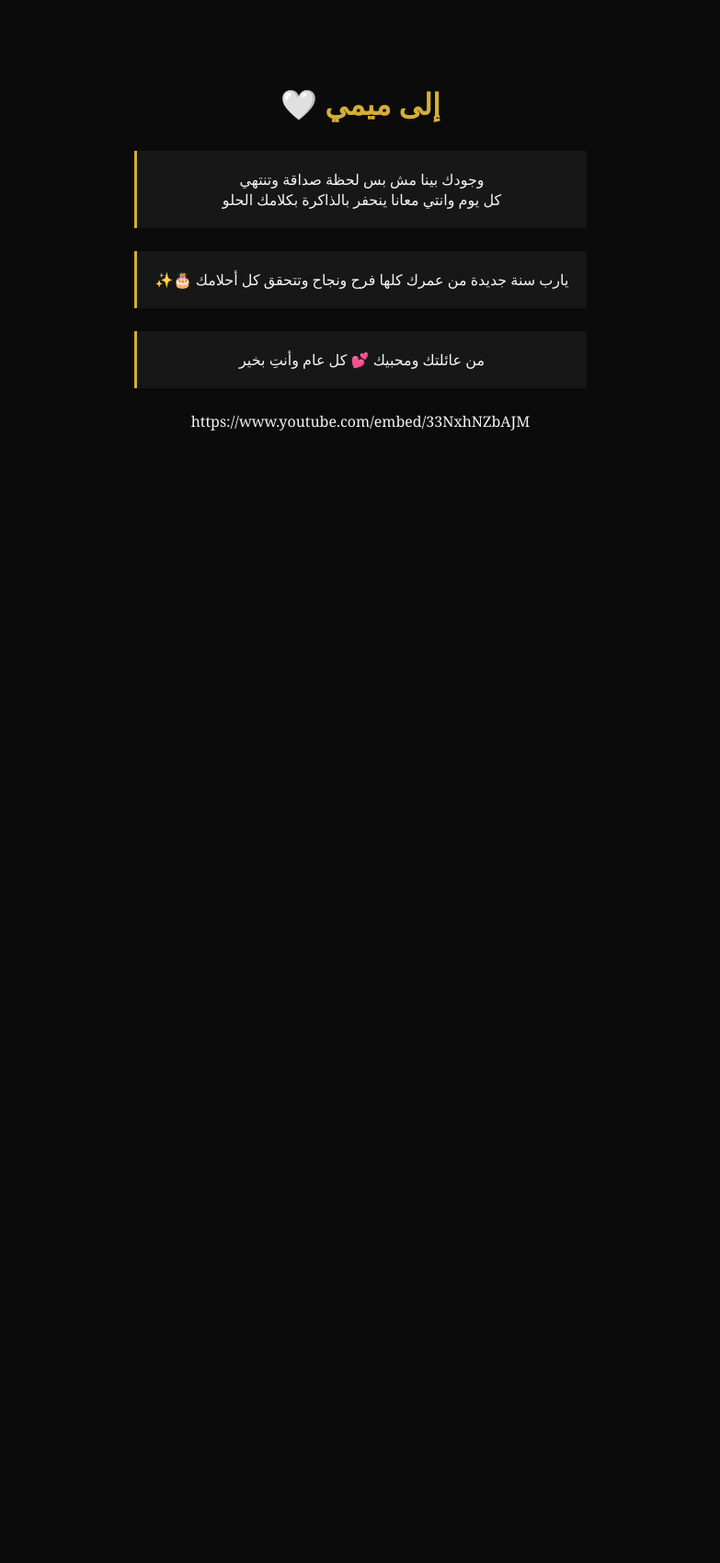
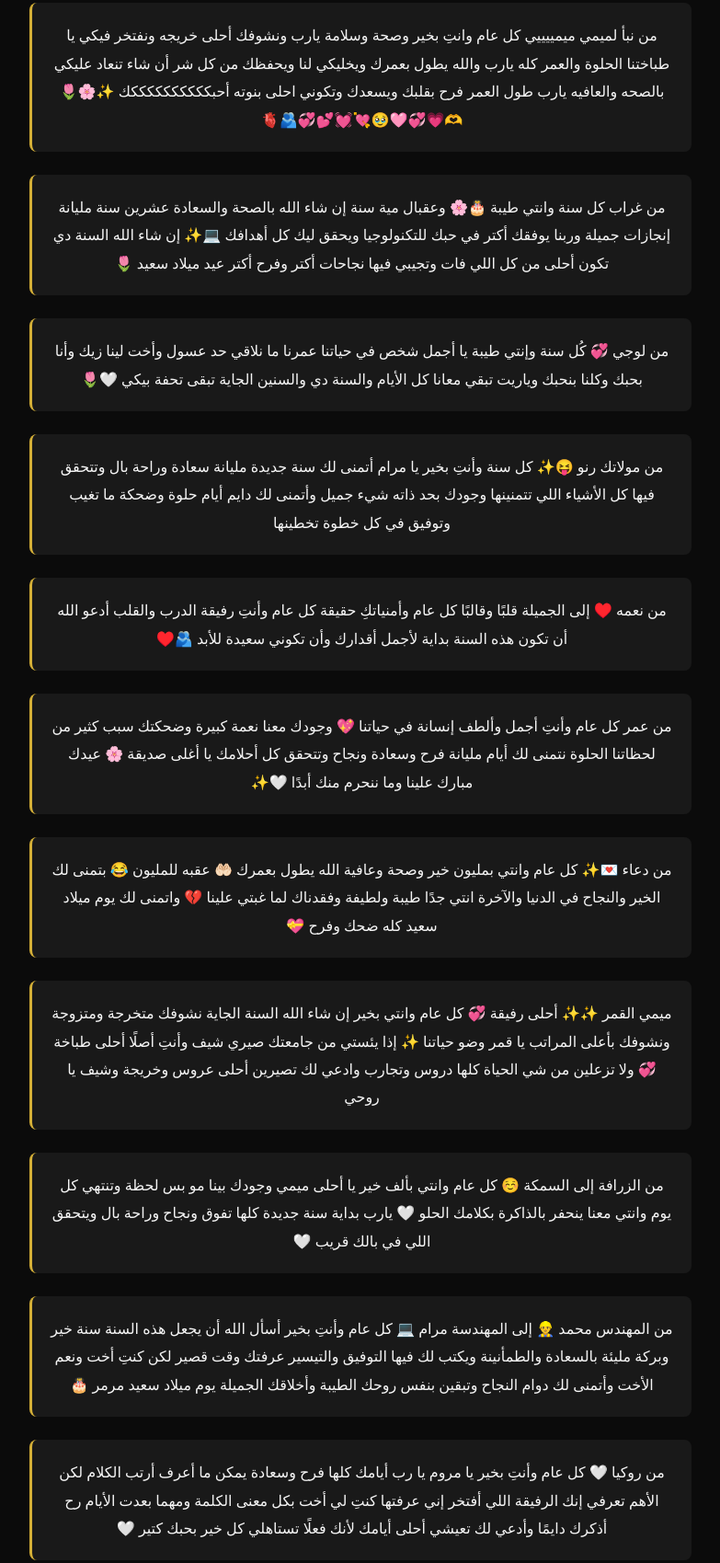
Before and after one commit to abdualmalikkahlid-creator/-Happy_birthday_meme-, a plain HTML site: page index.html in a window 1280 px wide. Shown: the part 131-1830 px from the top of the page at 92% size, without its empty margins (248-1031 px from the left). Before the commit the page ends 800 px from the top, so only its background shows below. Drawn offline with Linux system fonts and the light colour scheme.

Commit message:
Update index.html

```diff
--- a/index.html
+++ b/index.html
@@ -11,7 +11,7 @@
       min-height: 100vh;
       background: #0b0b0b;
       color: #f5f5f5;
-      font-family: Georgia, serif;
+      font-family: "Georgia", serif;
       direction: rtl;
       display: flex;
       align-items: center;
@@ -19,21 +19,23 @@
     }
 
     .container {
-      max-width: 600px;
+      max-width: 720px;
       padding: 30px;
       text-align: center;
     }
 
     h1 {
       color: #d4af37;
-      margin-bottom: 30px;
+      margin-bottom: 40px;
     }
 
     .card {
       border-left: 3px solid #d4af37;
       padding: 20px;
       margin-bottom: 25px;
-      background: rgba(255,255,255,0.05);
+      background: rgba(255,255,255,0.06);
+      border-radius: 8px;
+      line-height: 1.9;
     }
 
     iframe {
@@ -41,7 +43,7 @@
       height: 315px;
       border-radius: 12px;
       border: none;
-      margin-top: 20px;
+      margin-top: 30px;
     }
   </style>
 </head>
@@ -49,25 +51,149 @@
 <body>
 
 <div class="container">
+
   <h1>إلى ميمي 🤍</h1>
 
   <div class="card">
-      وجودك بينا مش بس لحظة صداقة وتنتهي<br>
-      كل يوم وانتي معانا ينحفر بالذاكرة بكلامك الحلو
+من نبأ لميمي
+ميمييييي
+كل عام وانتِ بخير وصحة وسلامة
+يارب ونشوفك أحلى خريجه ونفتخر فيكي يا طباختنا الحلوة
+والعمر كله يارب والله يطول بعمرك ويخليكي لنا ويحفظك من كل شر
+أن شاء تنعاد عليكي بالصحه والعافيه
+يارب طول العمر فرح بقلبك ويسعدك وتكوني احلى بنوته
+أحبككككككككككك ✨🌸🌷🫶💗💞🩷🥹💘💓💕💞🫂🫀
   </div>
 
   <div class="card">
-      يارب سنة جديدة من عمرك كلها فرح ونجاح
-      وتتحقق كل أحلامك 🎂✨
+من غراب
+كل سنة وانتي طيبة 🎂🌸
+وعقبال مية سنة إن شاء الله بالصحة والسعادة
+
+عشرين سنة مليانة إنجازات جميلة
+وربنا يوفقك أكتر في حبك للتكنولوجيا ويحقق ليك كل أهدافك 💻✨
+
+إن شاء الله السنة دي تكون أحلى من كل اللي فات
+وتجيبي فيها نجاحات أكتر وفرح أكتر
+عيد ميلاد سعيد 🌷
   </div>
 
   <div class="card">
-      من عائلتك ومحبيك 💕
+من لوجي 💞
+كُل سنة وإنتي طيبة يا أجمل شخص في حياتنا
+عمرنا ما نلاقي حد عسول وأخت لينا زيك
+وأنا بحبك وكلنا بنحبك
+وياريت تبقي معانا كل الأيام
+والسنة دي والسنين الجاية تبقى تحفة بيكي 🤍🌷
+  </div>
+
+  <div class="card">
+من مولاتك رنو 😝✨
+كل سنة وأنتِ بخير يا مرام
+أتمنى لك سنة جديدة مليانة سعادة وراحة بال
+وتتحقق فيها كل الأشياء اللي تتمنينها
+
+وجودك بحد ذاته شيء جميل
+وأتمنى لك دايم أيام حلوة وضحكة ما تغيب
+وتوفيق في كل خطوة تخطينها
+  </div>
+
+  <div class="card">
+من نعمه ♥️
+إلى الجميلة قلبًا وقالبًا
+كل عام وأمنياتكِ حقيقة
+كل عام وأنتِ رفيقة الدرب والقلب
+أدعو الله أن تكون هذه السنة بداية لأجمل أقدارك
+وأن تكوني سعيدة للأبد 🫂♥️
+  </div>
+
+  <div class="card">
+من عمر
+كل عام وأنتِ أجمل وألطف إنسانة في حياتنا 💖
+وجودك معنا نعمة كبيرة
+وضحكتك سبب كثير من لحظاتنا الحلوة
+
+نتمنى لك أيام مليانة فرح وسعادة ونجاح
+وتتحقق كل أحلامك يا أغلى صديقة 🌸
+عيدك مبارك علينا
+وما ننحرم منك أبدًا 🤍✨
+  </div>
+
+  <div class="card">
+من دعاء 💌✨
+كل عام وانتي بمليون خير وصحة وعافية
+الله يطول بعمرك 🤲🏻
+عقبه للمليون 😂
+
+بتمنى لك الخير والنجاح في الدنيا والآخرة
+انتي جدًا طيبة ولطيفة
+وفقدناك لما غبتي علينا 💔
+واتمنى لك يوم ميلاد سعيد كله ضحك وفرح 💝
+  </div>
+
+  <div class="card">
+ميمي القمر ✨✨
+أحلى رفيقة 💞
+كل عام وانتي بخير
+إن شاء الله السنة الجاية نشوفك متخرجة ومتزوجة
+ونشوفك بأعلى المراتب يا قمر وضو حياتنا ✨
+
+إذا يئستي من جامعتك صيري شيف
+وأنتِ أصلًا أحلى طباخة 💞
+ولا تزعلين من شي
+الحياة كلها دروس وتجارب
+وادعي لك تصيرين أحلى عروس وخريجة وشيف يا روحي
+  </div>
+
+  <div class="card">
+من الزرافة إلى السمكة ☺️
+كل عام وانتي بألف خير يا أحلى ميمي
+وجودك بينا مو بس لحظة وتنتهي
+
+كل يوم وانتي معنا ينحفر بالذاكرة
+بكلامك الحلو 🤍
+
+يارب بداية سنة جديدة
+كلها تفوق ونجاح وراحة بال
+ويتحقق اللي في بالك قريب 🤍
+  </div>
+
+  <div class="card">
+من المهندس محمد 👷‍♂️ إلى المهندسة مرام 💻
 كل عام وأنتِ بخير
+
+أسأل الله أن يجعل هذه السنة سنة خير وبركة
+مليئة بالسعادة والطمأنينة
+ويكتب لك فيها التوفيق والتيسير
+
+عرفتك وقت قصير
+لكن كنتِ أخت ونعم الأخت
+وأتمنى لك دوام النجاح
+وتبقين بنفس روحك الطيبة وأخلاقك الجميلة
+
+يوم ميلاد سعيد مرمر 🎂
+  </div>
+
+  <div class="card">
+من روكيا 🤍
+كل عام وأنتِ بخير يا مروم
+
+يا رب أيامك كلها فرح وسعادة
+يمكن ما أعرف أرتب الكلام
+لكن الأهم تعرفي إنك الرفيقة
+اللي أفتخر إني عرفتها
+
+كنتِ لي أخت بكل معنى الكلمة
+ومهما بعدت الأيام
+رح أذكرك دايمًا وأدعي لك تعيشي أحلى أيامك
+لأنك فعلًا تستاهلي كل خير
+
+بحبك كتير 🤍
   </div>
 
   https://www.youtube.com/embed/33NxhNZbAJM
   </iframe>
+
 </div>
 
 </body>
```
Lines whose indentation alone changed are shown as unchanged.
